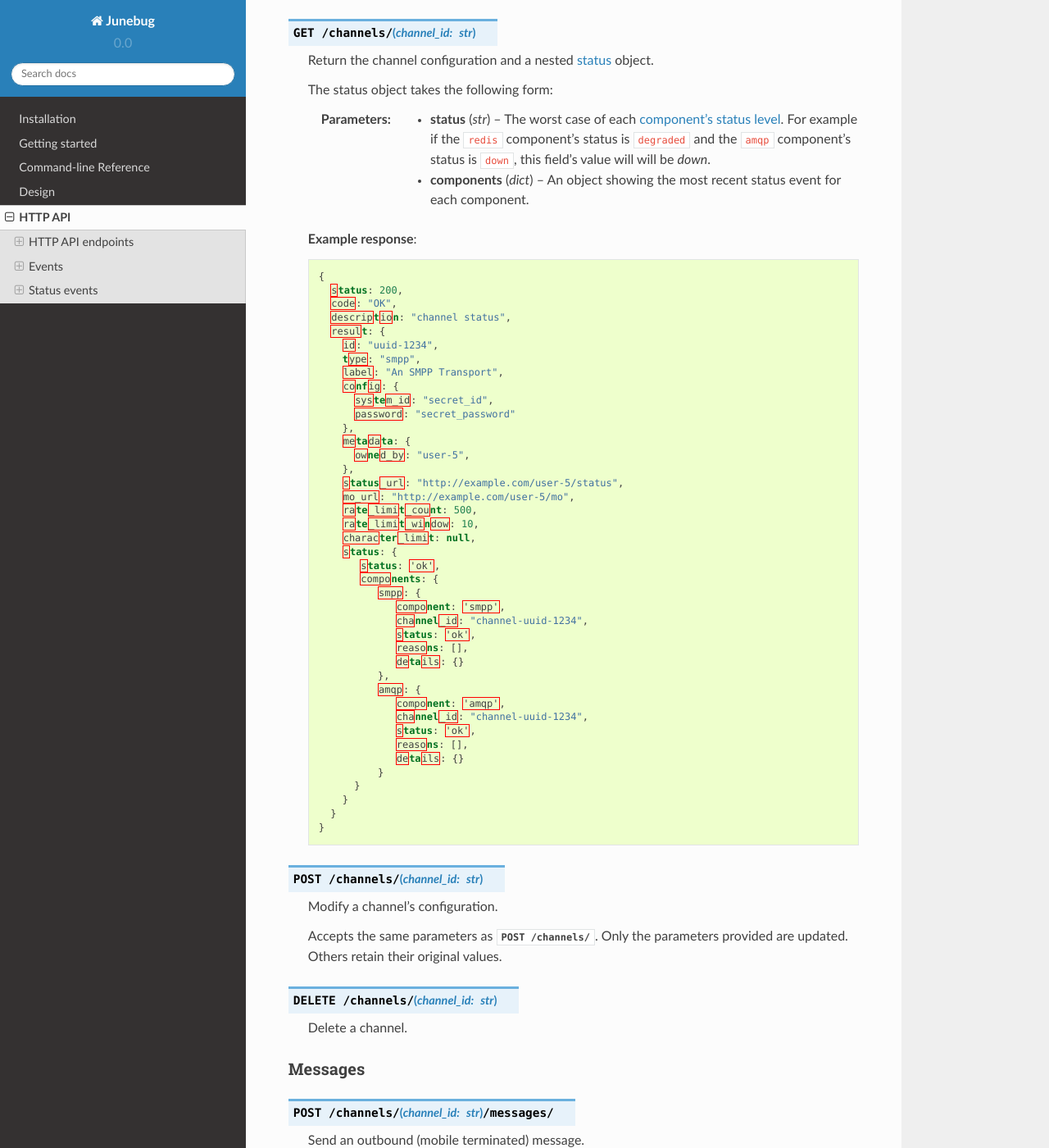
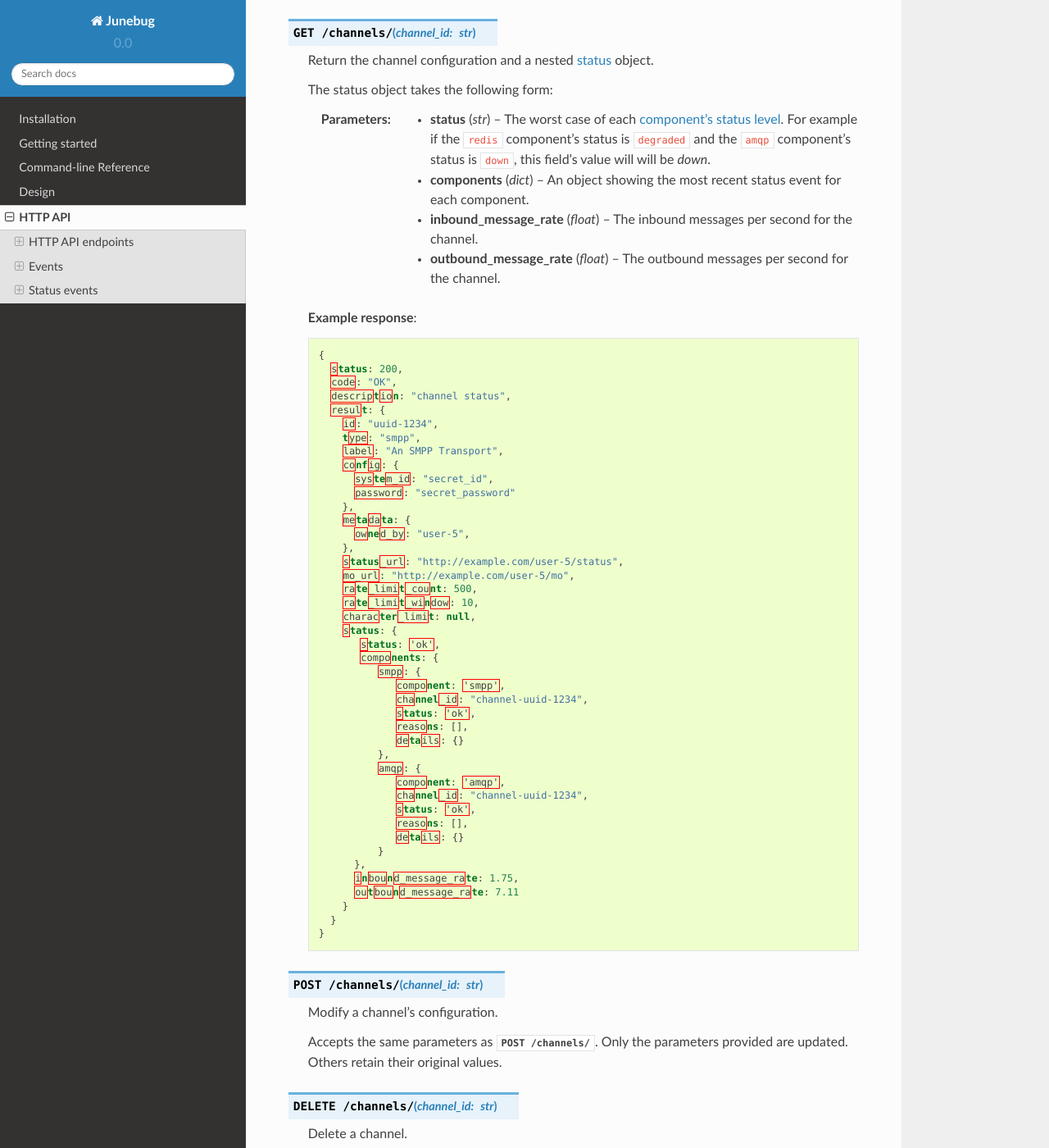
Before and after one commit to praekeltfoundation/junebug, a Sphinx documentation site: the page built from docs/http_api.rst, in a window 1280 px wide and 1400 px high, scrolled down 1122 px. Shown: the whole window at 82% size. Built offline with Sphinx 7.4.7 and the Read the Docs theme 2.0.0, drawn with Linux system fonts in a browser that asks for light colours; pages that are not in the unit, such as notebooks, are missing from menus.

Commit message:
Update docs

```diff
--- a/docs/http_api.rst
+++ b/docs/http_api.rst
@@ -76,6 +76,12 @@ Channels
    :param dict components:
       An object showing the most recent status event for each component.
 
+   :param float inbound_message_rate:
+      The inbound messages per second for the channel.
+
+   :param float outbound_message_rate:
+      The outbound messages per second for the channel.
+
    **Example response**:
 
    .. sourcecode:: json
@@ -117,7 +123,9 @@ Channels
                    reasons: [],
                    details: {}
                 }
-            }
+            },
+            inbound_message_rate: 1.75,
+            outbound_message_rate: 7.11
           }
         }
       }
```
